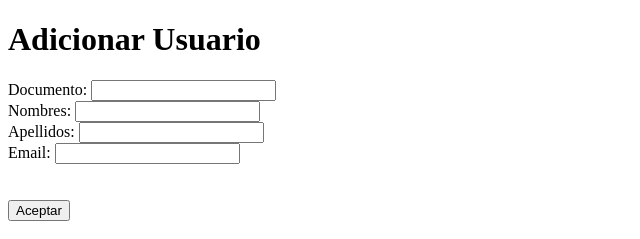
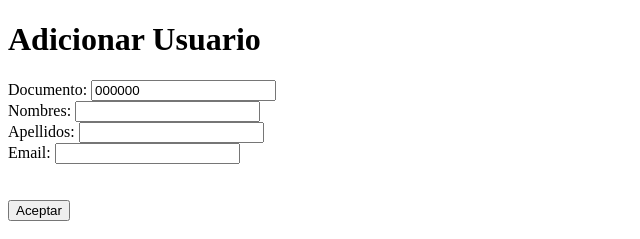
Before and after one commit to JuanZzz7/TrabajofinalDSS, a website: page index.html in a window 1280 px wide. Shown: the top 239 px of the page, 0-640 px from the left. Drawn offline with Linux system fonts and the light colour scheme.

Commit message:
pls pls pls ya quiero acabar de desarrollar

```diff
--- a/index.html
+++ b/index.html
@@ -11,7 +11,7 @@
     <form id="adicionarEstudiante">
         <div>
             <label for="dni">Documento:</label>
-            <input type="text" id="dni" placeHolder="" value="">
+            <input type="text" id="dni" placeHolder="" value="000000">
             <br>
 
             <label for="nombre">Nombres:</label>
```
